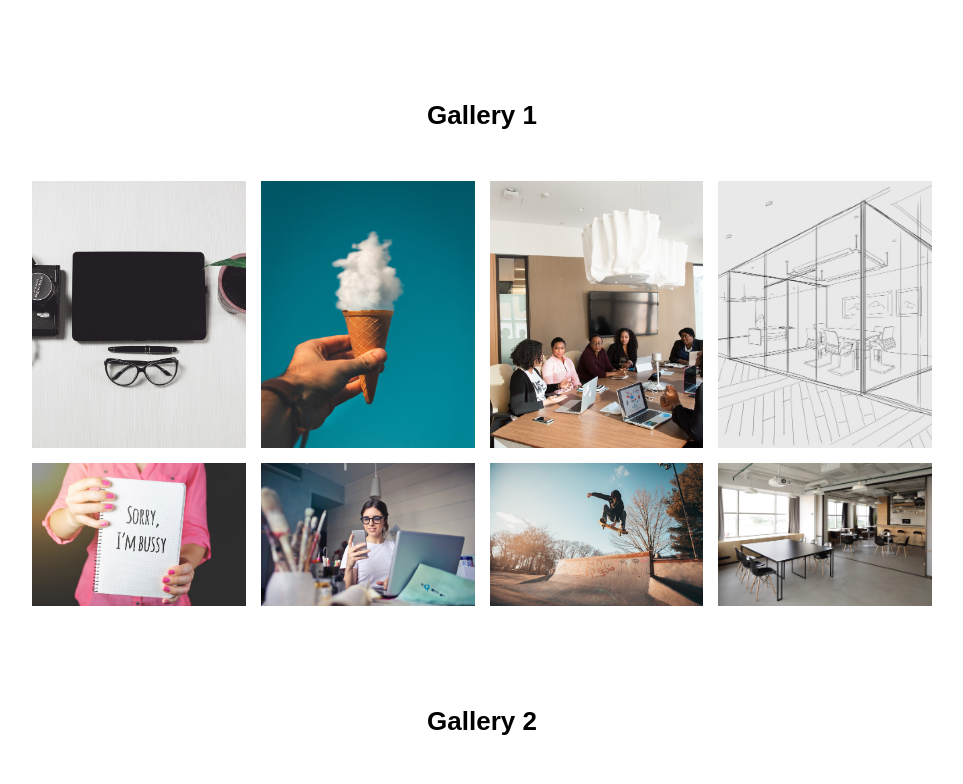
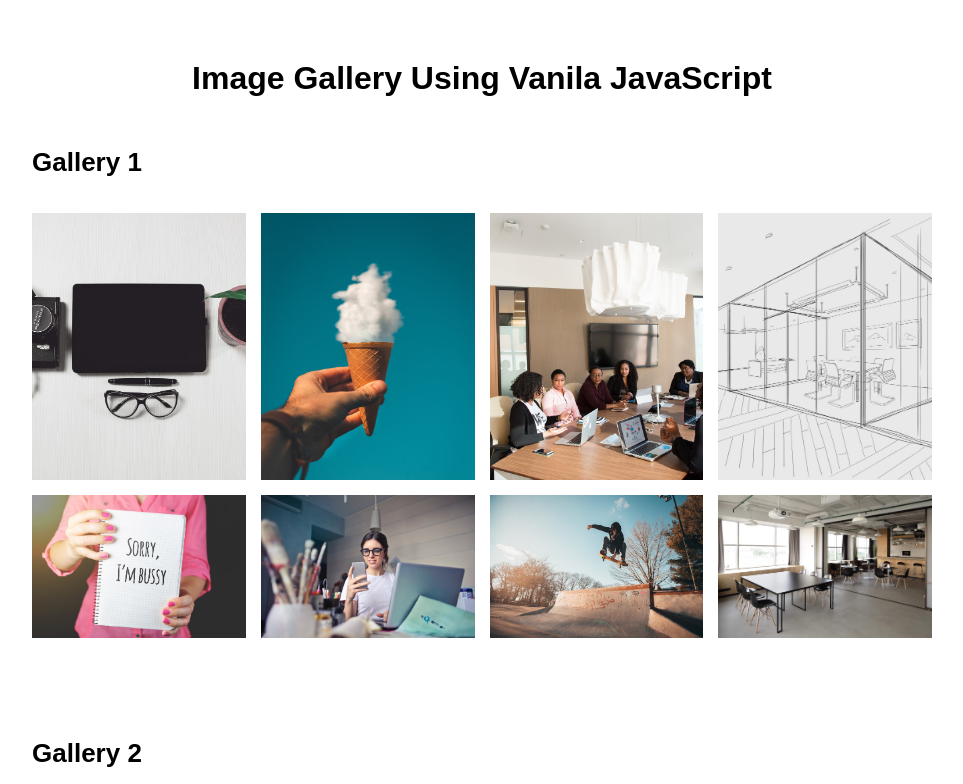
Before and after one commit to munirmahmud/gallery, a plain HTML site: page index.html in a window 1280 px wide. Shown: the top 784 px of the page, without its empty margins (158-1121 px from the left). Drawn offline with Linux system fonts and the light colour scheme.

Commit message:
added heading and styles

```diff
--- a/assets/css/style.css
+++ b/assets/css/style.css
@@ -5,11 +5,14 @@
 }
 .container {
     max-width: 900px;
-    margin: 100px auto;
+    margin: 60px auto;
+}
+.container > h1 {
+	text-align: center;
+	margin-bottom: 50px;
 }
 h2.title {
-	margin-bottom: 50px;
-	text-align: center;
+	margin-bottom: 35px;
 	font-size: 	26px;
 }
 .gallery {
@@ -80,7 +83,7 @@ h2.title {
 }
 .modal-contents figure img {
     width: 100%;
-	height: auto;
+	height: 100%;
 }
 .modal-contents figcaption {
 	padding: 10px;
--- a/index.html
+++ b/index.html
@@ -12,6 +12,7 @@
 <body>
 
 	<div class="container">
+		<h1>Image Gallery Using Vanila JavaScript</h1>
 		<div class="gallery">
 			<h2 class="title">Gallery 1</h2>
 			<div class="gallery-items gallery2">
```
